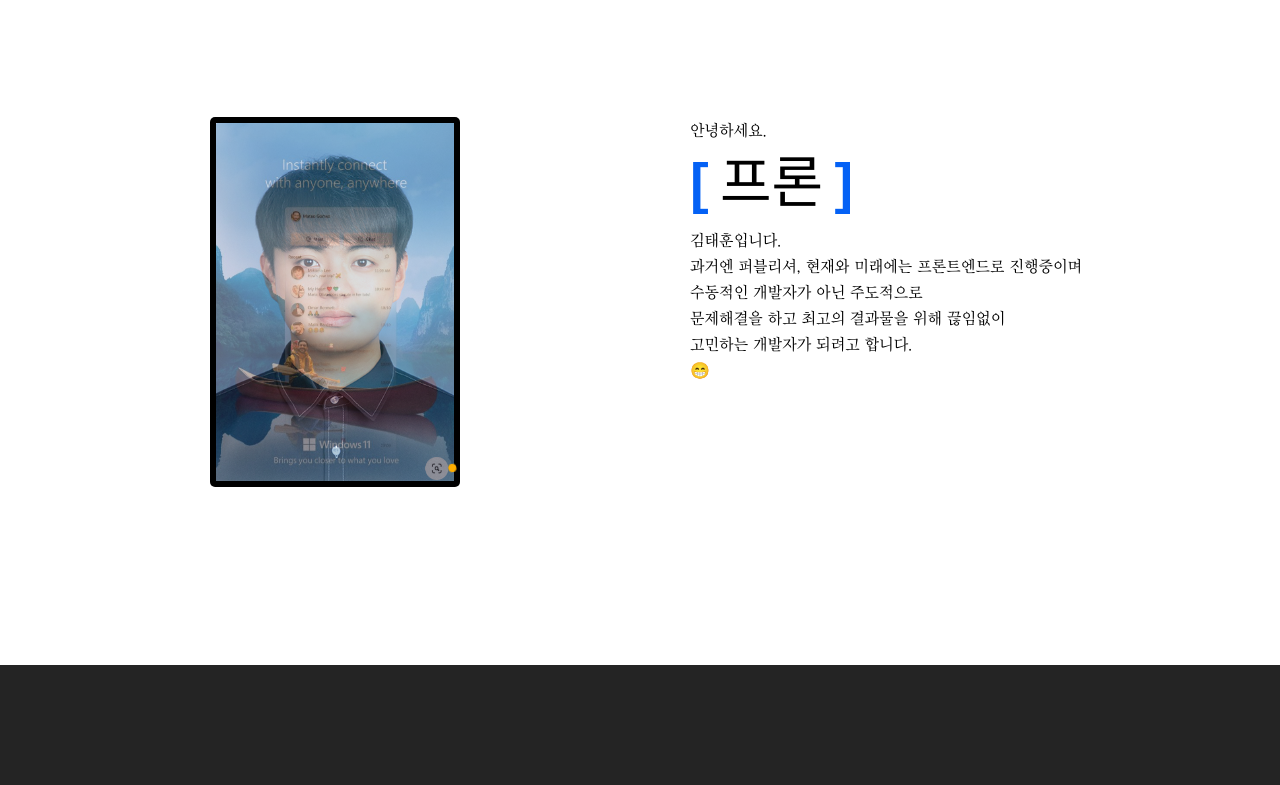
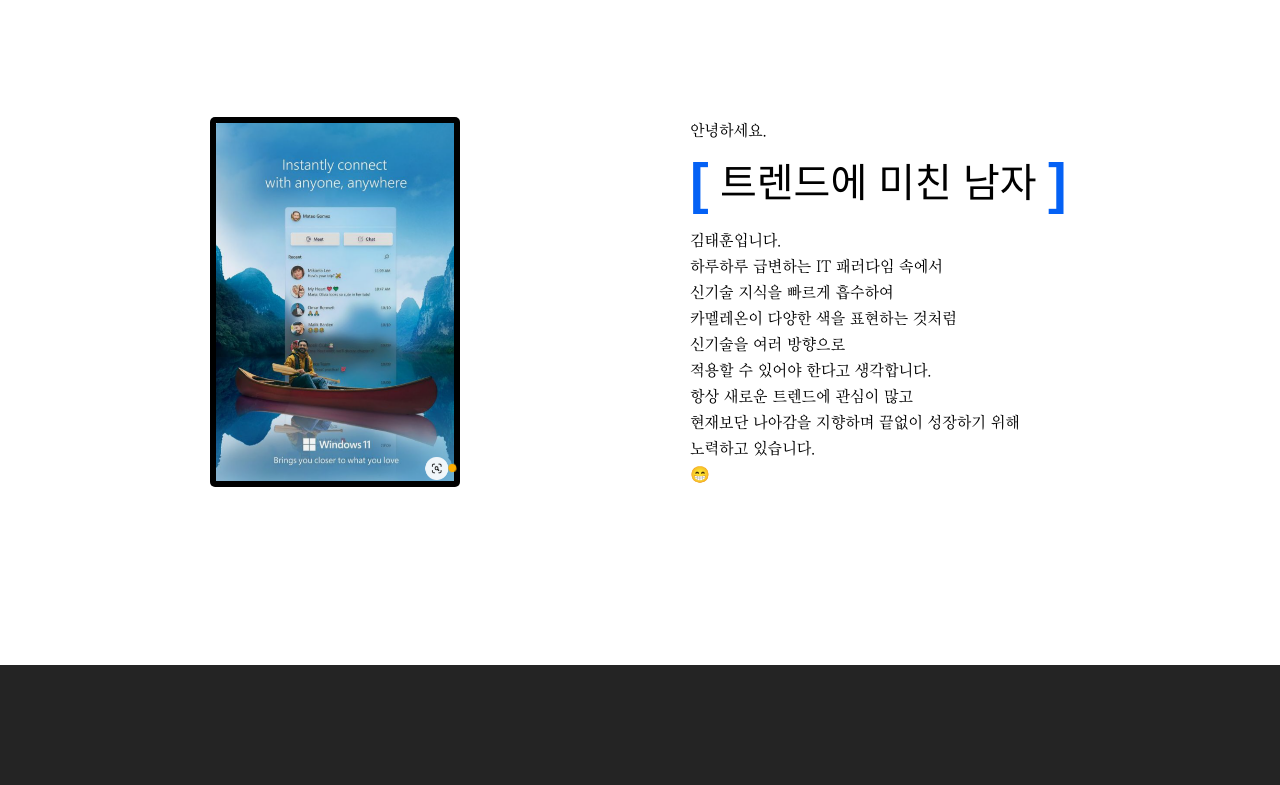
Before and after one commit to TH91-Github/portfolio, a React (Create React App) app: page / in a window 1280 px wide. Shown: the part 935-1720 px from the top of the page. Built offline with nearby package versions, Linux system fonts and the light colour scheme; a web font is replaced by a local one.

Commit message:
docs: 최종 문구 수정

```diff
--- a/src/components/common/element/SnsList.jsx
+++ b/src/components/common/element/SnsList.jsx
@@ -23,7 +23,7 @@ function SnsList ({iconBg}) {
       <ul className="sns__lists">
         {
           slist.map((item,idx)=>{
-            return  <li classNmae="sns__lists-item" key={idx}>
+            return  <li className="sns__lists-item" key={idx}>
               <a href={item.url} target="_blank" rel="noopener noreferrer" className="sns-icon">
                 {item.tit === "Github" && <SvgGithub $fillColor={snsIconBg}/>}
                 {item.tit === "Velog" && <SvgVelog $fillColor={snsIconBg}/>}
--- a/src/components/main/MainAbout.jsx
+++ b/src/components/main/MainAbout.jsx
@@ -12,8 +12,8 @@ import sample from 'assets/images/sample.png'
 
 // Data 정보 통합 예정
 const aboutTit = ["ABOUT"];
-const aboutJob = ["퍼블리셔", "프론트엔드","Publisher","Front-End"];
-const aboutText = ["안녕하세요.","김태훈입니다.", "과거엔 퍼블리셔, 현재와 미래에는<br /> 프론트엔드로 진행중이며","수동적인 개발자가 아닌 주도적으로", "문제해결을 하고 최고의 결과물을 위해 끊임없이","고민하는 개발자가 되려고 합니다.","😁"];
+const aboutJob = ["카멜레온 같은", "트렌드에 미친 남자","배움을 중요시하는","프론트엔드 개발자"];
+const aboutText = ["안녕하세요.","김태훈입니다.","하루하루 급변하는 IT 패러다임 속에서 <br />신기술 지식을 빠르게 흡수하여 <br /> 카멜레온이 다양한 색을 표현하는 것처럼 <br />신기술을 여러 방향으로 <br />적용할 수 있어야 한다고 생각합니다.","항상 새로운 트렌드에 관심이 많고 <br /> 현재보단 나아감을 지향하며 끝없이 성장하기 위해 <br />노력하고 있습니다.","😁"];
 
 function MainAbout({ sectionTitle, view }) {
   const isMobile = useSelector((state) => state.mobileChk);
@@ -37,21 +37,23 @@ function MainAbout({ sectionTitle, view }) {
             <AboutProfileImg className="about__profile-img">
               <AboutImgBox className="img">
                 <img src={sample} alt="" />
-                <img src={profileImg} className="subImg" />
+                <img src={sample} className="subImg" alt=""/>
                 {/* <img src={} alt="" /> */}
               </AboutImgBox>
             </AboutProfileImg>
           </AboutProfile>
           <AboutInfo className="about__info">
             <AboutTextUp className="text"><span>{TextBr(aboutText[0])}</span></AboutTextUp>
-            <AboutTextJob className="text-job">
+            <AboutTextPoint className="text-point">
               {
                 view &&
-                <p className="job">
-                  <Typing typingData={aboutJob} delay={2500} pauseTime={1000} infinite={true} />
+                <p className="text">
+                  <span>
+                    <Typing typingData={aboutJob} delay={2500} pauseTime={1000} infinite={true} />
+                  </span>
                 </p>
               }
-            </AboutTextJob>
+            </AboutTextPoint>
             {
               aboutText.map((item, idx) => (
                 idx > 0 &&
@@ -59,7 +61,7 @@ function MainAbout({ sectionTitle, view }) {
                   className="text"
                   $delay={((idx+1)*0.2)+1}
                   key={idx}>
-                  <span>{TextBr(item, 'm-br')}</span>
+                  <span>{TextBr(item)}</span>
                 </AboutTextUp>
               ))
             }
@@ -86,7 +88,7 @@ const AboutCont = styled.div`
   &.on {
     ${SC.animation(SC.fadeIn, 1.5, 'ease', .5)}
     .img::after, .img img, .text span,
-    .text-job::before, .text-job::after {
+    .text-point {
       animation-play-state: running;
     }
   }
@@ -228,13 +230,15 @@ const AboutInfo = styled.div`
     text-align:center;
   }
 `;
-const AboutTextJob = styled.div`
+const AboutTextPoint = styled.div`
   display:inline-block;
   overflow:hidden;
   position:relative;
   min-width:100px;
-  height:80px;
+  min-height:80px;
   padding:0 30px;
+  animation:upAni 1.2s 1.1s both;
+  animation-play-state: paused;
   &::before, &::after {
     position:absolute;
     top:0;
@@ -244,16 +248,14 @@ const AboutTextJob = styled.div`
     line-height:80px;
     color:${colors.blue};
     content:"[";
-    animation:upAni 1.2s 1.1s both;
-    animation-play-state: paused;
   }
   &::after{
     left: auto;
     right:0;
     content:"]";
   }
-  .job {
-    font-size:56px;
+  .text {
+    font-size:40px;
     font-weight:550;
     line-height:80px;
   }
@@ -261,14 +263,27 @@ const AboutTextJob = styled.div`
     0% {transform:translateY(100px); opacity:0;}
     100%{transform:translateY(0); opacity:1;}
   }
+  ${media.tab}{
+    min-height:48px;
+    &::before, &::after{
+      font-size:48px;
+      line-height:48px;
+    }
+    .text {
+      font-size:32px;
+      line-height:48px;
+    }
+  }
   ${media.mo}{
-    height:56px;
+    min-height:36px;
+    padding:0 15px;
     &::before, &::after{
-      line-height:56px;
+      font-size:36px;
+      line-height:36px;
     }
-    .job {
-      font-size:42px;
-      line-height:56px;
+    .text {
+      font-size:24px;
+      line-height:36px;
     }
   }
 `;
--- a/src/components/main/MainEnd.jsx
+++ b/src/components/main/MainEnd.jsx
@@ -3,7 +3,7 @@ import TypingTag from "components/common/element/TypingTag";
 import { useSelector } from "react-redux";
 import styled from "styled-components";
 
-const endText = ["TEST.", "TEST2"];
+const endText = ["고생하셨습니다.", "/감사합니다."];
 
 function MainEnd({view}) {
   const isMobile = useSelector((state) => state.mobileChk);
--- a/src/components/main/MainProject.jsx
+++ b/src/components/main/MainProject.jsx
@@ -20,11 +20,11 @@ const projectListData = [
     company:"아이파트너즈",
     link:"https://www.hyundai.com/kr/ko/e/",
     people:"3",
-    participation:"30%",
+    participation:"45%",
     date:"2023.07 ~ 진행 중",
     skills:["HTML","CSS","JavaScript","Vue","SCSS","AEM","Jenkins","GitLab"],
-    contents:["Vue로 진행되는 프로젝트이며, 컴포넌트 개발, 기능 개선, 차량 런칭, 이벤트, 임직원 사이트 수정 및 메뉴 개발 등 운영 업무를 수행하고 있습니다.","Vue를 활용하여 데이터 등 전체 다루지는 않고 마크업, 부분 기능에 대해 작업을 진행하고 새로운 데이터 추가 작업 관련은 개발팀에서 진행하고 있는 프로젝트입니다."],
-    review:["100% 프론트엔드로 해야할 업무를 하고 있지는 않고 퍼블리셔에서 Vue를 조금 추가한 정도로 운영업무를 진행하고 있어서 아쉬움이 있습니다.","기존 만들어진 데이터를 참고하여 조금씩 활용을 하고 있고 점차적으로 개발팀에서 작업 영향도를 줄이고 저희쪽 영향도를 서로에게 도움이 되도록 기술을 배우고 있습니다."],
+    contents:["데이터를 활용하여 차량 카테고리별 상세페이지, 쇼룸 개편 작업을 하면서 사용자들이 편리하게 필요한 정보를 얻을 수 있도록 사용자 친화적인 인터페이스를 구현하였고, 사이트 유지 보수 및 운영하며 고객에게 편리한 정보 제공."],
+    role:["Vue 프레임워크를 사용하여 프로젝트 운영을 하였고, 컴포넌트 개발을 하면서 현대 닷컴과 임직원 사이트 내 차량 런칭, 개편 등 운영 업무를 HTML, scss, javascript를 사용하여 마크업, 기능 개발 및 수정을 진행했습니다."],
   },
   {
     title:"제네시스 (운영)",
@@ -36,11 +36,11 @@ const projectListData = [
     company:"아이파트너즈",
     link:"https://www.genesis.com/kr/ko/main.html",
     people:"2",
-    participation:"48%",
+    participation:"50%",
     date:"2021.11 ~ 2023.06",
     skills:["HTML","CSS","SCSS","JavaScript","Jquery","AEM","Gulp.js","GitLab"],
-    contents:["국내외 6개 사이트 운영","반응형, 웹 접근성, 기능별 컴포넌트 작업","견적 페이지만 Vue 페이지 작업"],
-    review:["컴포넌트화 된 기능, 큰 분류로 페이지를 AEM을 통해 재사용이 편리하게 작업하여 효과적으로 운영을 할 수 있음을 경험하게 되었습니다.","재활용이 가능한 컴포넌트이기에 좀 더 경우의 수를 고민을 하게 되었습니다.","처음 구축하는 곳에서 API도 재해석하여 적용하였고, 잘 짜여 놓은 스크립트였지만 운영을 하며 추가로 기능을 추가하면서 좀 더 복잡하고 오류가 발생하였고 이런 어려움을 통해 조금 더 독립적으로 나눠서 하나를 수정해도 영향이 덜 가도록 스크립트를 작성해야겠다고 느끼게 되었습니다."],
+    contents:["국내외 6개 사이트 운영하며 컴포넌트 가이드 및 컴포넌트 개발 및 수정하여 고객이 신뢰할 수 있는 사이트 구현."],
+    role:["HTML 기반, BTO( Build To Order) 페이지에서 Vue 프레임 워크를 사용하여 운영하였고, 컴포넌트 개발과 반응형 웹 개발 작업을 수행하면서 컴포넌트 개발 및 UI/UX 개선하였습니다."],
   },
   {
     title:"소니스토어 (리뉴얼)",
@@ -52,11 +52,11 @@ const projectListData = [
     company:"아이파트너즈",
     link:"https://store.sony.co.kr/",
     people:"3",
-    participation:"43%",
+    participation:"45%",
     date:"2021.06 ~ 2021.11",
     skills:["HTML","CSS","Jquery","JavaScript"],
-    contents:["리뉴얼 작업으로 파견 진행","기존 옛 사이트에서 반응형으로 된 디자인 중심 리뉴얼 작업"],
-    review:["외부 작업 공간에서 다른 파트의 담당자 분들과 함께 있으며 효과적으로 완성도를 높일 수 있었습니다.","제품의 옵션, 수량 등을 체크하며 할인율, 가격 등 경우에 따라 나오는 값을 생각하고 경험하게 된 작업이었습니다.","프리로 온 두 분은 정해진 기간만 채우고 퇴사하게 되었고 이후 남은 기간 추가 인력 없이 진행하면서 남은 작업 및 추가 수정, 전체적인 인수인계를 맡게 되어 책임감이 생긴 프로젝트였습니다."],
+    contents:["기술적 측면과 디자인 측면을 모두 고려하여 사용자에게 높은 만족을 제공하기 위한 사이트 리뉴얼 작업을 진행"],
+    role:["초기 가이드(네이밍 규칙, breakpoint, module) 작성.","HTML, CSS, JavaScript 등의 웹 기술을 사용하여 디자인을 웹 페이지로 구현하고, 각 브라우저의 차이를 파악하여 크로스 브라우징 대응을 위한 코드 개선을 담당하였습니다."],
   },
   {
     title:"SK브로드밴드 (운영)",
@@ -70,8 +70,8 @@ const projectListData = [
     participation:"60%",
     date:"2018.03 ~ 2021.05",
     skills:["HTML","CSS","Jquery","JavaScript","SVN","Canvas"],
-    contents:["SK브로드밴드, B 다이렉트 샵 사이트 운영 업무 진행","가입 상품 관련 안내 업데이트를 진행하고 SVN을 사용하여 형상관리","매월 정기 프로모션 이벤트 페이지 제작 시 이벤트 페이지 코딩 및 브로드밴드 메인 Visual 영역을 시선을 끌기 위해 Canvas, animation, transform 활용하여 동적으로 표현하는 작업 진행"],
-    review:["인터넷, 티비 관련 많은 정보와 분기에 따른 정보가 달랐기에 분기처리 및 방대한 양의 데이터를 엑셀로 관리 json 파일 변환하여 사용하는 작업을 배우게 되었습니다.","프로모션 페이지의 중요도 보다 Main Visual 애니메이션에 오랜 시간과 반복 수정이 이루어졌고 애니메이션 효과중 호환되지 않은 브라우저에서 깨져보이는 현상 오류 발생하였고, 오류 해결을 위해 기존 모션 제거 후 호환 가능한 기능으로 수정 또는 변경하면서 animation 관련 가장 많이 스킬향상이 된 프로젝트였습니다."],
+    contents:["사이트 운영 및 유지 보수를 하면서 다양한 효과와 인터랙티브한 요소를 구현하여 사용자가 사이트를 탐색하는 과정에서 흥미를 유발할 수 있도록 작업."],
+    role:["담당 사이트 리뉴얼 작업 참여 및 사이트 내 작은 규모 재사용 가능한 모듈화 작업.","매월 프로모션 작업 중 Canvas, Animation, Transform 등의 기술을 활용하여 시안 제안.","사용자에게 시각적 흥미를 제공하여, 사용자 클릭 유도 GA를 통해 전월 비교 분석 효과 개선 작업.","창의적이고 독창적인 웹 경험을 구현하는 능력이 향상되었습니다."],
   },
   {
     title:"현대자동차 그룹 (운영)",
@@ -83,11 +83,11 @@ const projectListData = [
     company:"아이파트너즈",
     link:"-",
     people:"3",
-    participation:"35%",
+    participation:"30%",
     date:"2017.03 ~ 2018.02",
     skills:["HTML","CSS","Jquery","JavaScript"],
     contents:["차량 소개, 현대 기아 자동차 그룹 운영","국,영문 사이트와 레터 작업"],
-    review:["현대 자동차 그룹 내 여러 사이트 중 하나를 담당하게 되어 다른 파트와 직접적으로 커뮤니케이션을 하게 된 경험이었고 다른 파트에 내가 하고 있는 직무에 관한 설명 등을 이해할 수 있도록 설명하기도 하며 스스로 그만큼 이론도 알고 있어야 효과적을 전달할 수 있다는 것을 알게 되었습니다.","레터를 진행하면서 각 메일에 따라 class, css 적용 범위을 알게 되었고 아웃룩 기준 테이블 코딩을"],
+    role:["웹표준, 웹접근성을 준수하며 인증 마크를 획득하기 위해 마크업 및 수정 진행하였습니다.","여러 메일 스타일에 맞는 메일폼 작성"],
   },
   {
     title:"신세계 DF (운영)",
@@ -99,11 +99,11 @@ const projectListData = [
     company:"아이파트너즈",
     link:"-",
     people:"3",
-    participation:"27%",
+    participation:"30%",
     date:"2016.11 ~ 2017.02",
     skills:["HTML","CSS","Jquery","JavaScript"],
-    contents:["회사 인력 부족으로 초기 사이트 검수 담당으로 파견","신세계DF 사이트 전체 모니터링 및 검수","UI, 버튼 확인 및 오류 및 결제 테스트 - 오류(개발 전달)","프로모션 페이지 제작 및 Jquery로 간단한 게임 제작"],
-    review:["사이트 전체 검수를 통해 담당 사이트에 대해 이해도가 높아졌고 불필요 기능, 잘못된 화면 등 오류 발생할 상황을 어느정도 미리 파악할 수 있게 되었습니다.","짧은 기간 내에 완성해야하는 이벤트 페이지도 작업하면서 기간 내 작업 및 자주 사용하는 슬라이드, 탭, 스크롤 등 모듈이 필요하다고 느끼게 되어 샘플 파일을 정리 및 수집하게 된 좋은 경험이었습니다."],
+    contents:["사이트 유지 보수 작업을 하면서 스크립트를 활용하여 사용자에게 흥미를 줄 수 있는 게임 프로모션 작업."],
+    role:["사이트 내 불필요한 코드 개선 작업을 진행하여 코드 최적화.","페이지 로딩 속도를 저하 시키는 불필요한 소스들을 제거하면서 오류를 개선해 나아갔습니다.","JavaScript와 jQuery를 사용하여 사용자 상호작용에 따라 동적으로 요소를 추가하고 제거하는 기능을 구현하였습니다."],
   },
   {
     title:"현대카드 회사소개 (구축)",
@@ -115,11 +115,11 @@ const projectListData = [
     company:"아이파트너즈",
     link:"https://about.hyundaicard.com/ckh/ho/ckhho0101_01.hc",
     people:"2",
-    participation:"30%",
+    participation:"25%",
     date:"2016.08 ~ 2016.10",
     skills:["HTML","CSS","Jquery"],
-    contents:["사이트 구축 보조 역할","디자인 시안 및 가이드라인 따라 페이지 코딩","전체 사이트 수정 진행 및 마무리 작업을 진행하였습니다."],
-    review:["개인 프로젝트가 아닌 회사에서 진행해보는 처음 프로젝트로 작업 시 유의점을 경험했습니다.","웹표준에 맞는 마크업, 클래스, 변수 등 이름과 선택자에 대해 배우고 경험할 수 있었던 프로젝트였습니다."],
+    contents:["HTML, CSS, JavaScript 등의 웹 기술을 사용하여 웹 표준을 준수하는데 중점 두며 현대카드 회사소개 페이지 구축."],
+    role:["웹 표준에 맞는 태그 활용을 하면서 정형화된 가이드 설계 및 규칙을 지키며 구현", "크로스 브라우징 및 시맨틱 마크업을 작업에 적용."],
   },
 ]
 function MainProject ({sectionTitle, view}){
--- a/src/components/main/MainVisual.jsx
+++ b/src/components/main/MainVisual.jsx
@@ -5,7 +5,7 @@ import TypingTag from "components/common/element/TypingTag";
 import { colors } from "assets/styles/Variable";
 
 // Data 정보 통합 예정
-const VisualText = ["Portfolio","시작할게요","Hello"];
+const VisualText = ["Hello","Hola","안녕하세요."];
 
 function MainVisual({view}){
   const [nextStage, setNextStage] = useState(false);
@@ -36,7 +36,6 @@ function MainVisual({view}){
             <span>Scroll</span>
           </TextScroll>
       }
-
     </VisualWrap>
   )
 }
--- a/src/components/main/ProjectPopup.jsx
+++ b/src/components/main/ProjectPopup.jsx
@@ -5,7 +5,7 @@ import styled from "styled-components";
 import { SvgAEM, SvgCSS, SvgGit, SvgGitLab, SvgGulpJs, SvgHTML, SvgJQuery, SvgJS, SvgRecord, SvgSCSS, SvgSVN, SvgSkills, SvgTalk, SvgVue } from "assets/styles/SvgPath";
 import jenkinsImg from 'assets/images/jenkins.png';
 // 기본 데이터 값
-const projectDefalut = {title:"Title", desc:"TEST TEST", img:"없음",company:"회사 입력", link:"URL", people:"투입 인원", participation:"참여도",  date:"기간", skills:["TEST","기술"], contents:["작업내용"], review:["TEST"],};
+const projectDefalut = {title:"Title", desc:"TEST TEST", img:"없음",company:"회사 입력", link:"URL", people:"투입 인원", participation:"참여도",  date:"기간", skills:["TEST","기술"], contents:["작업내용"], role:["TEST"],};
 function ProjectPopup ({popupData}){
   const data = popupData ?? projectDefalut
   return(
@@ -76,11 +76,11 @@ function ProjectPopup ({popupData}){
           <div className="review-box">
             <p className="tit">
               <span className="icon"><SvgTalk /></span>
-              <span>프로젝트 업무</span>
+              <span>프로젝트 업무 및 역할</span>
             </p>
             <ul className="detail__lists">
               <li className="detail__lists-item">
-                <p className="tit-s">프로젝트 업무</p>
+                <p className="tit-s">프로젝트 범위 및 내용</p>
                 {
                   data.contents.map((item,idx)=>(
                     <p className="txt" key={idx}>{item}</p>
@@ -88,9 +88,9 @@ function ProjectPopup ({popupData}){
                 }
               </li>
               <li className="detail__lists-item">
-                <p className="tit-s">프로젝트 소감</p>
+                <p className="tit-s">프로젝트 내 역할</p>
                 {
-                  data.review.map((item,idx)=>(
+                  data.role.map((item,idx)=>(
                     <p className="txt" key={idx}>{item}</p>
                   ))
                 }
```
